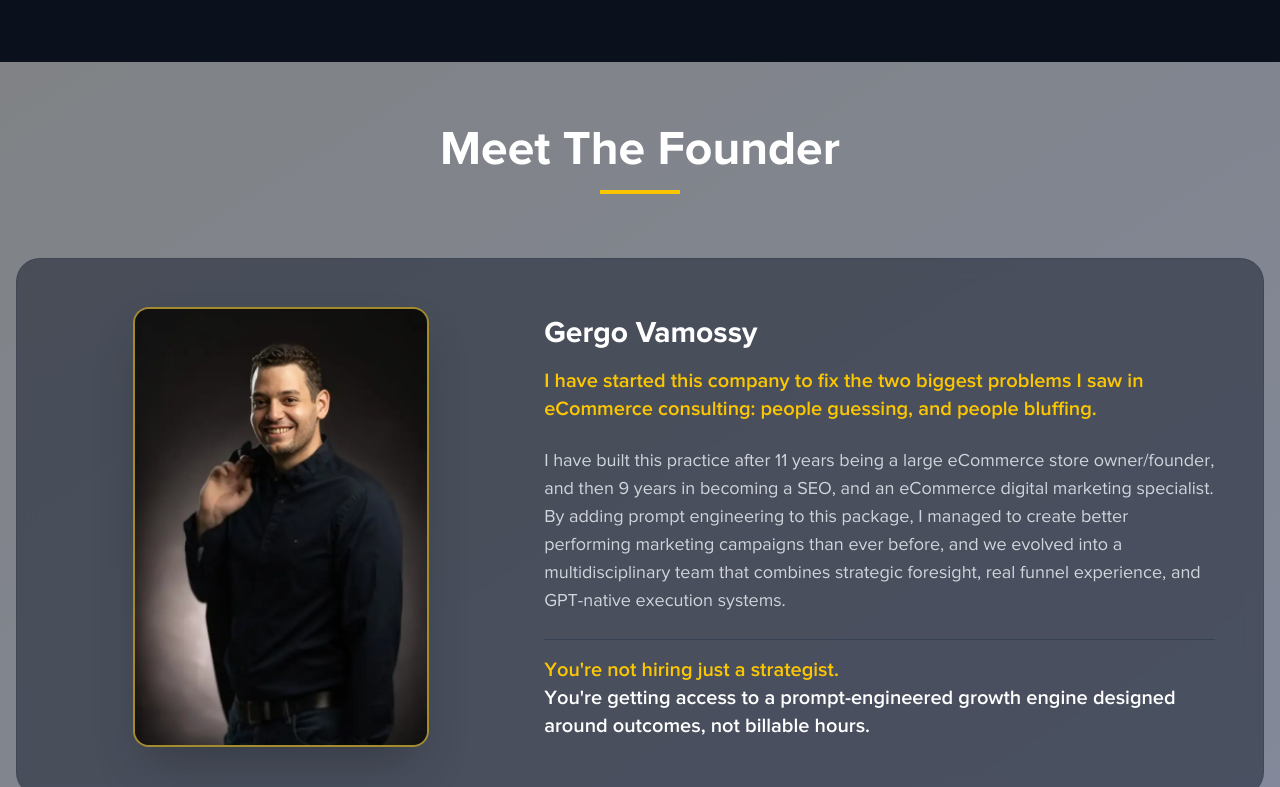
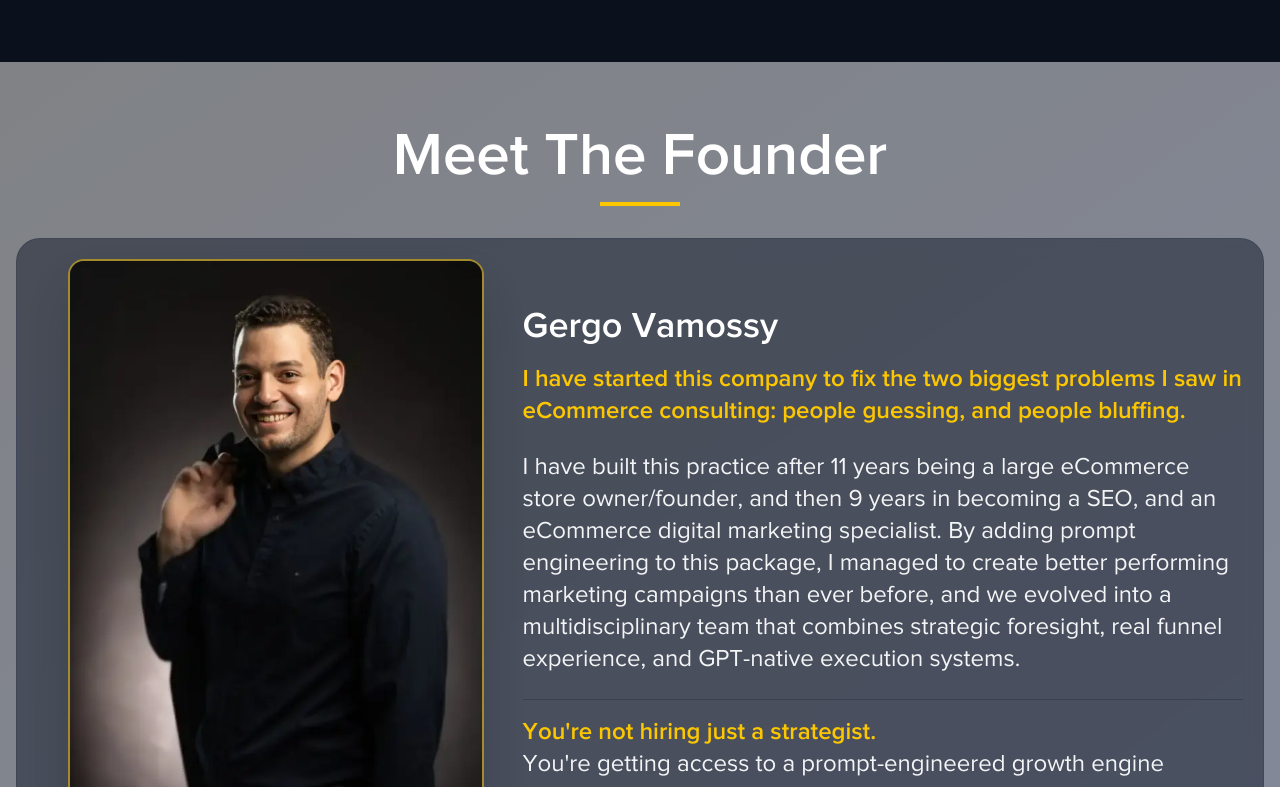
Before and after one commit to judeandy1999/vamossy.com, a Next.js app: page /about in a window 1280 px wide. Shown: the part 1393-2180 px from the top of the page. Built offline with nearby package versions, Linux system fonts and the light colour scheme; no server answers.

Commit message:
feat: enhance FounderCard component with improved styling and layout for better visual appeal

```diff
--- a/components/about/founder-card.jsx
+++ b/components/about/founder-card.jsx
@@ -14,37 +14,36 @@ export default function FounderCard({ founder }) {
     <Container variant="transparent-gradient" className="py-16">
       <div className=" mx-auto" ref={ref}>
         <motion.div
-          className="text-center mb-16"
+          className="text-center mb-8"
           initial={{ opacity: 0, y: 30 }}
           animate={isInView ? { opacity: 1, y: 0 } : {}}
           transition={{ duration: 0.7 }}
         >
-          <h2 className="text-3xl md:text-5xl font-bold text-white mb-4">
+          <h2 className="text-3xl md:text-6xl font-semibold text-white mb-4">
             Meet The Founder
           </h2>
           <div className="h-1 w-20 bg-yellow-400 mx-auto" />
         </motion.div>
 
         <motion.div
-          className="bg-gray-900/50 rounded-3xl p-8 md:p-12 backdrop-blur-sm border border-gray-700/50"
+          className="bg-gray-900/50 rounded-3xl p-4 md:p-5 backdrop-blur-sm border border-gray-700/50"
           initial={{ opacity: 0, y: 40 }}
           animate={isInView ? { opacity: 1, y: 0 } : {}}
           transition={{ duration: 0.8, delay: 0.2 }}
         >
-          <div className="grid grid-cols-1 lg:grid-cols-5 gap-8 lg:gap-12 items-center">
+          <div className="grid grid-cols-1 lg:grid-cols-5 gap-5 lg:gap-2 items-center">
             <motion.div
               className="lg:col-span-2 flex justify-center"
               initial={{ opacity: 0, scale: 0.9 }}
               animate={isInView ? { opacity: 1, scale: 1 } : {}}
               transition={{ duration: 0.8, delay: 0.4 }}
             >
-              <div className="relative w-74 h-110 rounded-2xl overflow-hidden border-2 border-yellow-400/50 shadow-2xl">
+              <div className="relative w-74 h-110 md:w-104 md:h-150 rounded-2xl overflow-hidden border-2 border-yellow-400/50 shadow-2xl">
                 <Image
                   src={founder.image}
                   alt={founder.name}
                   fill
                   className="object-cover"
-                  style={{ objectPosition: "center 5%" }}
                   priority
                 />
               </div>
@@ -57,27 +56,27 @@ export default function FounderCard({ founder }) {
               transition={{ duration: 0.8, delay: 0.5 }}
             >
               <div className="space-y-4">
-                <h3 className="text-xl md:text-3xl font-bold text-white">
+                <h3 className="text-2xl md:text-4xl font-semibold text-white">
                   {founder.name}
                 </h3>
-                <p className="text-lg md:text-xl text-yellow-400 font-semibold">
+                <p className="text-xl md:text-2xl text-yellow-400 font-semibold">
                   {founder.intro}
                 </p>
               </div>
 
-              <div className="space-y-4 text-gray-300 leading-relaxed">
+              <div className="space-y-4 text-gray-100 leading-relaxed">
                 {founder.bio.split('\n').map((paragraph, idx) => (
-                  <p key={idx} className="text-base md:text-lg">
+                  <p key={idx} className="text-xl md:text-2xl">
                     {paragraph}
                   </p>
                 ))}
               </div>
 
               <div className="pt-4 border-t border-gray-700">
-                <p className="text-yellow-400 font-semibold text-lg md:text-xl">
+                <p className="text-yellow-400 font-semibold text-xl md:text-2xl">
                   {founder.closing}
                 </p>
-                <p className="text-white font-semibold text-lg md:text-xl">
+                <p className="text-gray-100 text-xl md:text-2xl">
                   {founder.closing2}
                 </p>
               </div>
```
